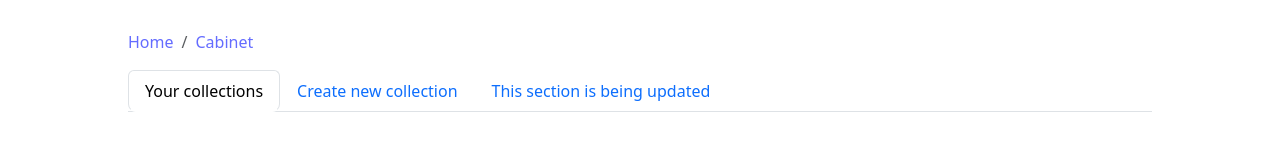
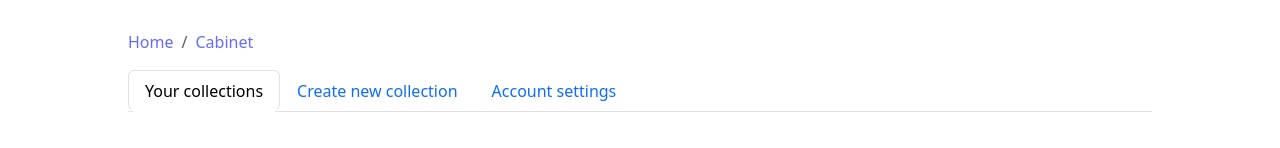
Before and after one commit to stepanpigriteus/hobber, a React (Vite) app: page /cabinet in a window 1280 px wide. Shown: the part 162-310 px from the top of the page. Built offline with nearby package versions, Linux system fonts and the light colour scheme.

Commit message:
Update cabinet_menu.jsx

```diff
--- a/src/components/cabinet_menu.jsx
+++ b/src/components/cabinet_menu.jsx
@@ -17,8 +17,8 @@ const FullWidthTabs = () => {
         <Tab eventKey="profile" title="Create new collection" className='p-4'>
           <CreateCollection/>
         </Tab>
-        <Tab eventKey="contact" title="This section is being updated" className='p-4'>
-          <div></div>
+        <Tab eventKey="contact" title="Account settings" className='p-4'>
+          <div>This section is being updated</div>
         </Tab>
       </Tabs>
     </div>
```
